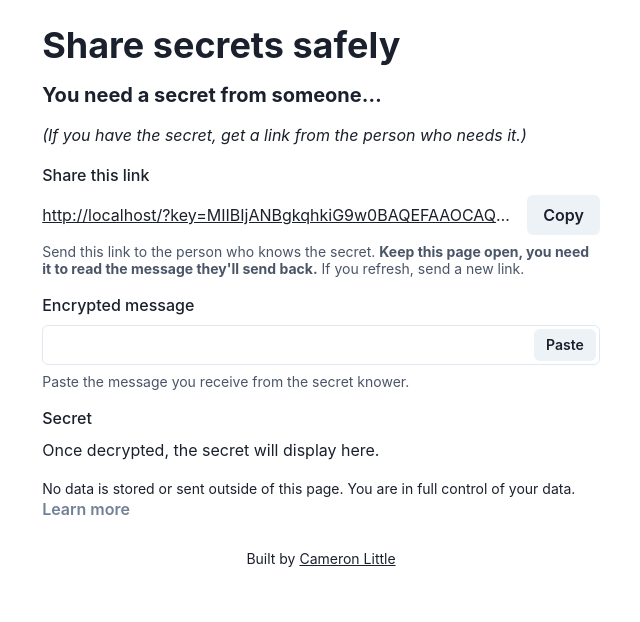
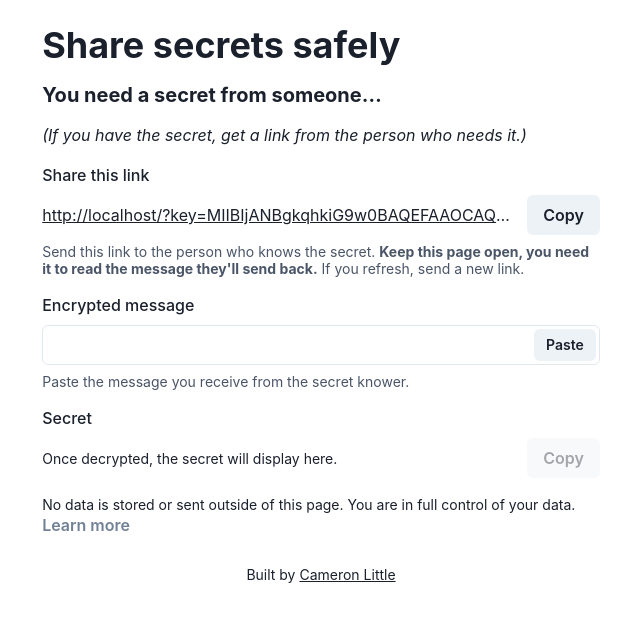
Before and after one commit to apexskier/secret-sharing, a React (Vite) app: page / in a window 1280 px wide. Shown: the top 622 px of the page, without its empty margins (319-959 px from the left). Built offline with nearby package versions, Linux system fonts and the light colour scheme.

Commit message:
Use Await properly for decrypt

```diff
--- a/src/Request.tsx
+++ b/src/Request.tsx
@@ -1,4 +1,3 @@
-import React from "react";
 import {
   Alert,
   AlertDescription,
@@ -16,6 +15,7 @@ import {
   InputGroup,
   InputRightElement,
   Link,
+  Skeleton,
   Text,
   useClipboard,
 } from "@chakra-ui/react";
@@ -32,6 +32,8 @@ import {
   base64ToArrayBuffer,
 } from "./arrayBufferToBase64";
 import { Loading } from "./Loading";
+import { disabledCopy } from "./disabledCopy";
+import React from "react";
 
 const keyPromise = crypto.subtle.generateKey(asymmetricKeyOptions, true, [
   "wrapKey",
@@ -49,21 +51,15 @@ const DecryptionError = Symbol("decryption failure");
 type DecryptionError = typeof DecryptionError;
 
 function DecryptionForm({ privateKey }: { privateKey: CryptoKey }) {
-  const [encryptedPayload, _setEncryptedPayload] = React.useState("");
-  const [decrypted, setDecrypted] = React.useState<string | null>(null);
-  const [decryptionError, setDecryptionError] = React.useState<
-    DecodingError | DecryptionError | null
+  const [encryptedPayload, setEncryptedPayload] = React.useState("");
+  const [error, setError] = React.useState<
+    DecryptionError | DecodingError | Error | null
   >(null);
-  const setEncryptedPayload = React.useCallback((encryptedPayload: string) => {
-    setDecryptionError(null);
-    _setEncryptedPayload(encryptedPayload);
-  }, []);
 
-  React.useEffect(() => {
+  const decryptedPromise = React.useMemo(async () => {
     if (!encryptedPayload) {
-      return;
+      return null;
     }
-    (async () => {
     try {
       const { message: base64Message, key: base64WrappedKey } = JSON.parse(
         atob(encryptedPayload)
@@ -86,22 +82,29 @@ function DecryptionForm({ privateKey }: { privateKey: CryptoKey }) {
           encryptedMessage
         );
         try {
-            setDecrypted(new TextDecoder().decode(decryptedMessage));
+          return new TextDecoder().decode(decryptedMessage);
         } catch (error) {
-            setDecryptionError(DecodingError);
+          console.warn(error);
+          throw DecodingError;
         }
       } catch (error) {
-          setDecryptionError(DecryptionError);
+        console.warn(error);
+        throw DecryptionError;
       }
     } catch (error) {
-        setDecryptionError(DecodingError);
+      console.warn(error);
+      throw DecodingError;
     }
-    })();
   }, [privateKey, encryptedPayload]);
+
+  React.useEffect(() => {
+    setError(null);
+    decryptedPromise.catch(setError);
+  }, [decryptedPromise]);
 
   return (
     <>
-      <FormControl isInvalid={!!decryptionError}>
+      <FormControl isInvalid={!!error}>
         <FormLabel>Encrypted message</FormLabel>
         <InputGroup>
           <Input
@@ -129,43 +132,66 @@ function DecryptionForm({ privateKey }: { privateKey: CryptoKey }) {
           Paste the message you receive from the secret knower.
         </FormHelperText>
         <FormErrorMessage>
-          <DecryptError error={decryptionError} />
+          <DecryptError error={error} />
         </FormErrorMessage>
       </FormControl>
 
       <FormControl>
         <FormLabel>Secret</FormLabel>
-        {decrypted ? (
+        <HStack justifyContent="space-between" alignItems="baseline">
+          <Await
+            promise={decryptedPromise}
+            then={(decrypted) =>
+              decrypted ? (
                 <DecryptedMessage decrypted={decrypted} />
               ) : (
-          <Text>Once decrypted, the secret will display here.</Text>
-        )}
+                decryptedPlaceholder
+              )
+            }
+            catch={() => decryptedPlaceholder}
+          >
+            <Skeleton flex="1">
+              <Box as="pre">Decrypting</Box>
+            </Skeleton>
+            {disabledCopy}
+          </Await>
+        </HStack>
       </FormControl>
     </>
   );
 }
 
+const decryptedPlaceholder = (
+  <>
+    <Text fontSize="sm">Once decrypted, the secret will display here.</Text>
+    {disabledCopy}
+  </>
+);
+
 function DecryptedMessage({ decrypted }: { decrypted: string }) {
   const { onCopy, hasCopied } = useClipboard(decrypted);
   return (
-    <HStack justifyContent="space-between" alignItems="baseline">
+    <>
       <Text as="pre" whiteSpace="pre-wrap">
         {decrypted}
       </Text>
       <Button flexShrink="0" onClick={onCopy}>
         {hasCopied ? "Copied!" : "Copy"}
       </Button>
-    </HStack>
+    </>
   );
 }
 
 function DecryptError({
   error,
 }: {
-  error: DecryptionError | DecodingError | null;
+  error: DecryptionError | DecodingError | Error | null;
 }) {
-  if (error === null) {
+  if (!error) {
     return null;
+  }
+  if (typeof error != "symbol") {
+    throw error;
   }
   if (error == DecodingError) {
     return "Failed to decode, ensure the message is copied correctly.";
--- a/src/Send.tsx
+++ b/src/Send.tsx
@@ -33,6 +33,7 @@ import {
   base64ToArrayBuffer,
 } from "./arrayBufferToBase64";
 import { Loading } from "./Loading";
+import { disabledCopy } from "./disabledCopy";
 
 export function Send({ rawKey }: { rawKey: string }) {
   const symmetricKeyPromise = React.useMemo(
@@ -174,6 +175,20 @@ function EncryptedMessageContainer({
       <HStack justifyContent="space-between">
         <Await
           promise={encrypted}
+          then={(payload) => (
+            <>
+              {payload ? (
+                <EncryptedMessage payload={payload} />
+              ) : (
+                <>
+                  <Text fontSize="sm">
+                    Once encrypted, message will appear here.
+                  </Text>
+                  {disabledCopy}
+                </>
+              )}
+            </>
+          )}
           catch={(error) => (
             <Alert status="error">
               <AlertIcon />
@@ -183,29 +198,11 @@ function EncryptedMessageContainer({
               </AlertDescription>
             </Alert>
           )}
-          then={(payload) => (
-            <>
-              {payload ? (
-                <EncryptedMessage payload={payload} />
-              ) : (
-                <>
-                  <Text fontSize="sm">
-                    Once encrypted, message will appear here.
-                  </Text>
-                  <Button flexShrink="0" isDisabled>
-                    Copy
-                  </Button>
-                </>
-              )}
-            </>
-          )}
         >
           <Skeleton flex="1">
             <Box as="pre">Encrypting</Box>
           </Skeleton>
-          <Button flexShrink="0" isDisabled>
-            Copy
-          </Button>
+          {disabledCopy}
         </Await>
       </HStack>
       <FormHelperText>
--- /dev/null
+++ b/src/disabledCopy.tsx
@@ -0,0 +1,7 @@
+import { Button } from "@chakra-ui/react";
+
+export const disabledCopy = (
+  <Button flexShrink="0" isDisabled>
+    Copy
+  </Button>
+);
```
Also changed, not shown: src/Await.tsx (+7 -3 lines). Lines whose indentation alone changed are shown as unchanged.
